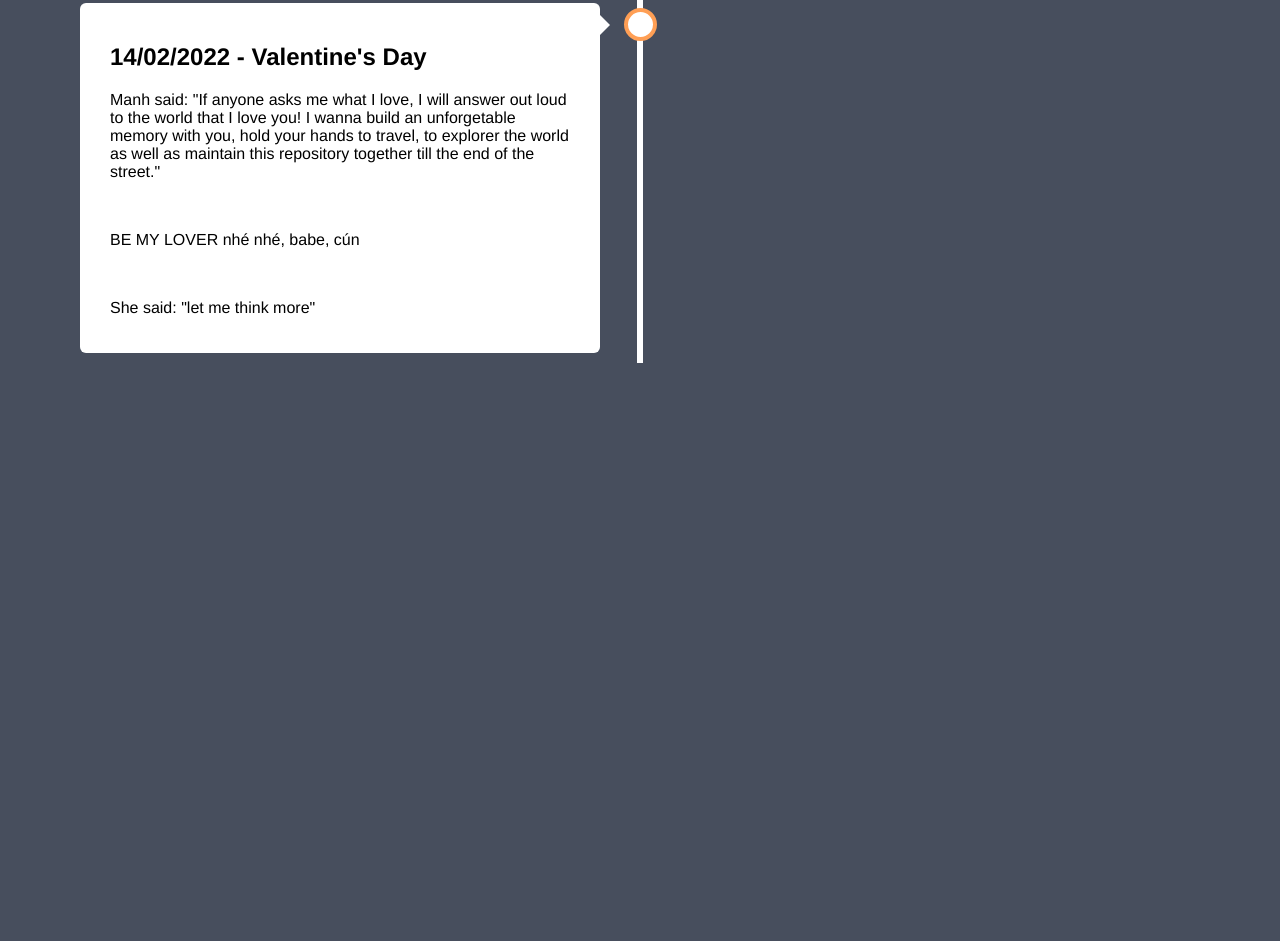
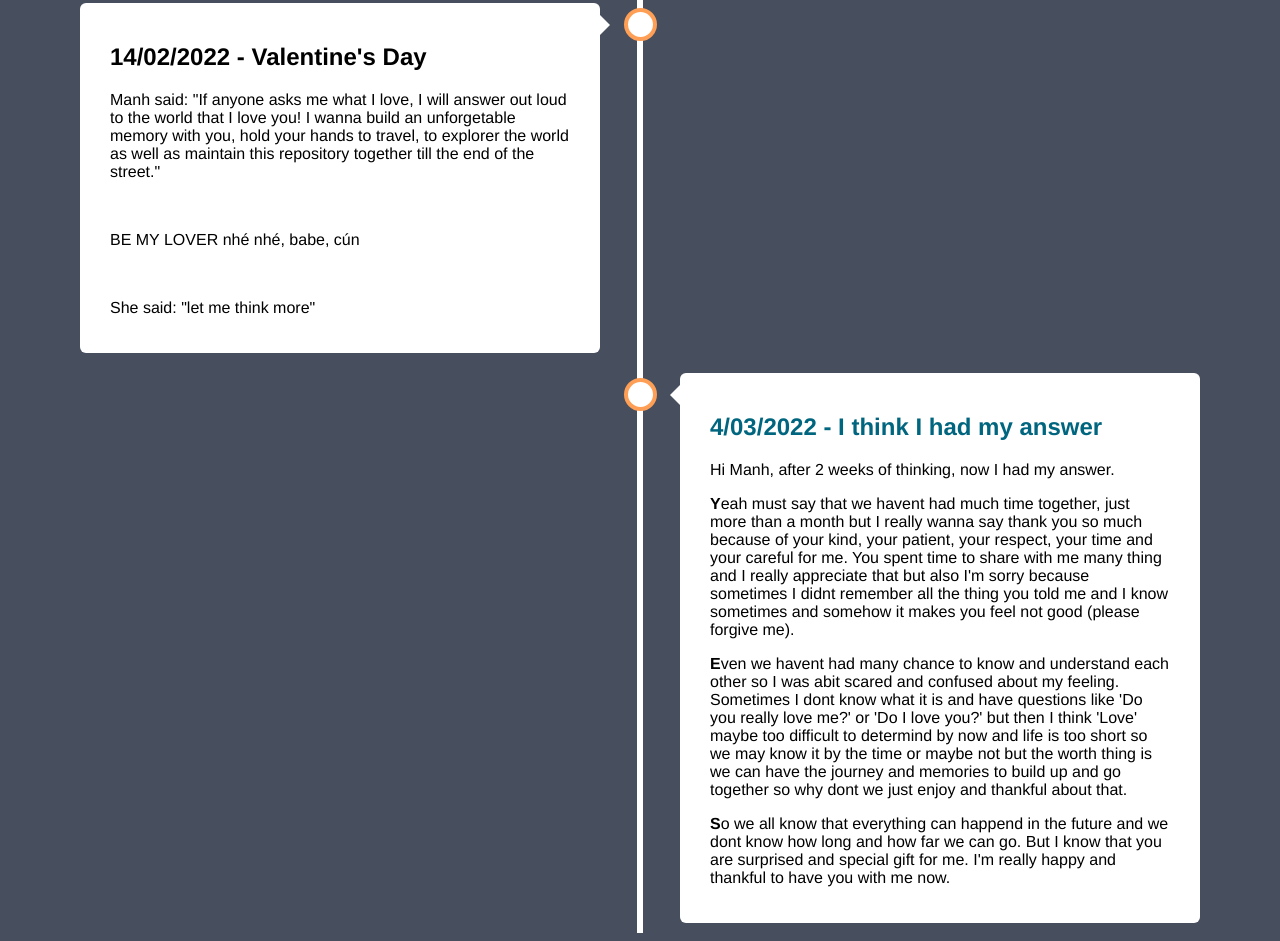
Before and after one commit to manhs2hue/manhs2hue.github.io, a plain HTML site: page index.html in a window 1280 px wide. Shown: the part 987-1928 px from the top of the page. Before the commit the page ends 1358 px from the top, so only its background shows below. Drawn offline with Linux system fonts and the light colour scheme.

Commit message:
[Hue] I had my answer

```diff
--- a/index.html
+++ b/index.html
@@ -105,6 +105,10 @@
             border-radius: 6px;
         }
 
+        .her-section {
+            color:#00657E;
+        }
+
         /* Media queries - Responsive timeline on screens less than 600px wide */
         @media screen and (max-width: 600px) {
 
@@ -208,6 +212,22 @@
                 <p>She said: "let me think more" </p>
             </div>
         </div>
+        <div class="container right">
+            <div class="content">
+                <h2 class="her-section">4/03/2022 - I think I had my answer</h2>
+                <p>Hi Manh, after 2 weeks of thinking, now I had my answer.</p>
+                <p><b>Y</b>eah must say that we havent had much time together, just more than a month but I really wanna say
+                    thank you so much because of your kind, your patient, your respect, your time and your careful for me.
+                    You spent time to share with me many thing and I really appreciate that but also I'm sorry because sometimes
+                    I didnt remember all the thing you told me and I know sometimes and somehow it makes you feel not good (please forgive me). </p>
+                <p><b>E</b>ven we havent had many chance to know and understand each other so I was abit scared and confused about my feeling.
+                    Sometimes I dont know what it is and have questions like 'Do you really love me?' or 'Do I love you?' but then I think
+                    'Love' maybe too difficult to determind by now and life is too short so we may know it by the time or maybe not but the
+                    worth thing is we can have the journey and memories to build up and go together so why dont we just enjoy and thankful about that. </p>
+                <p><b>S</b>o we all know that everything can happend in the future and we dont know how long and how far we can go.
+                    But I know that you are surprised and special gift for me. I'm really happy and thankful to have you with me now.</p>
+            </div>
+        </div>
 
     </div>
 
```
